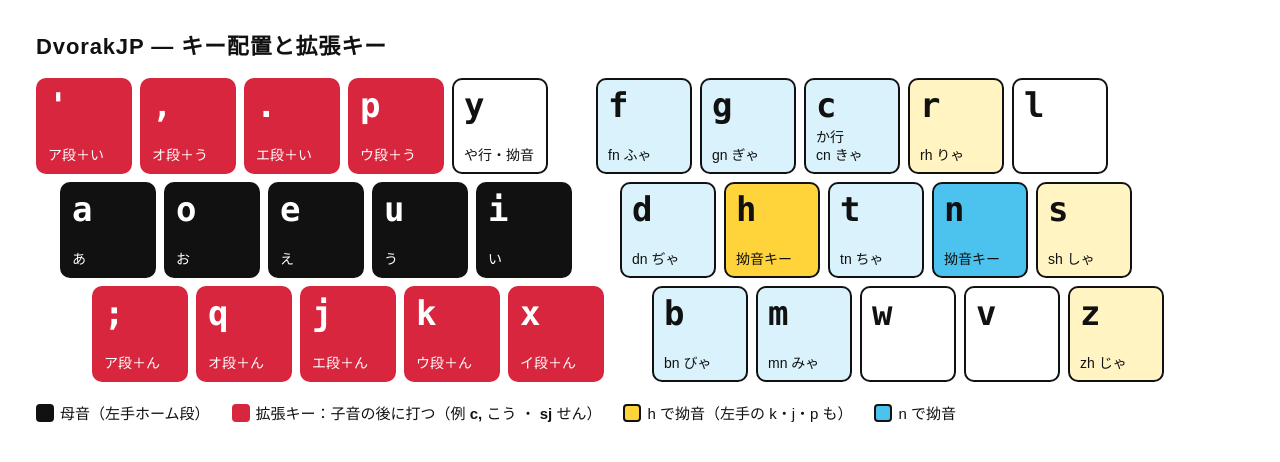
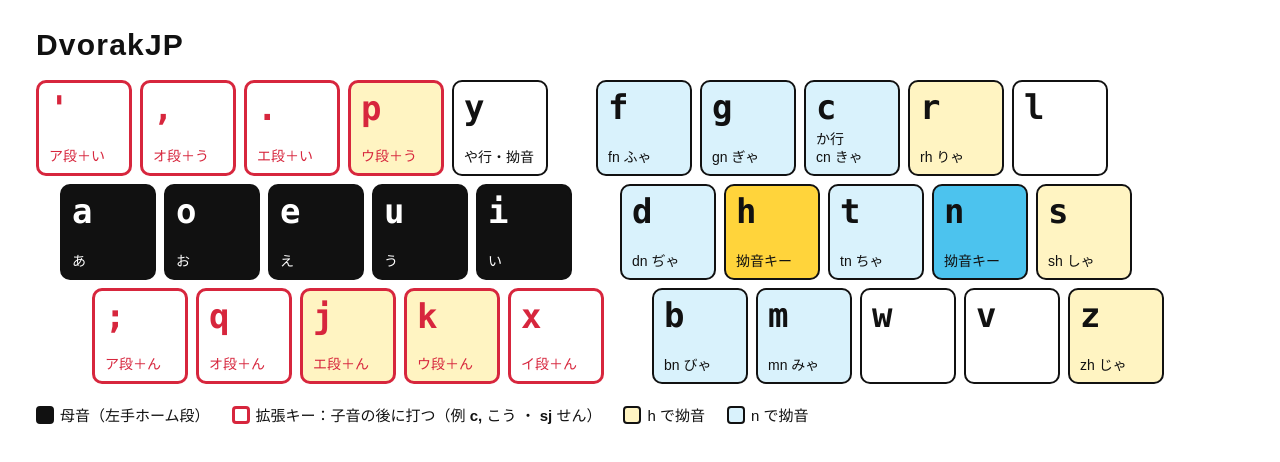
Before and after one commit to cafe6a6e/DvorakJP-lite, a website: page src/images/layout-dvorakjp.html in a window 1280 px wide. Drawn offline with Linux system fonts and the light colour scheme.

Commit message:
レイアウト図の簡素化

```diff
--- a/src/images/layout-dvorakjp.html
+++ b/src/images/layout-dvorakjp.html
@@ -1,14 +1,14 @@
 <!doctype html><html><head><meta charset="utf-8"><style>
 *{box-sizing:border-box;margin:0}
 body{width:1200px;height:455px;background:#fff;font-family:"Hiragino Sans","Hiragino Kaku Gothic ProN",sans-serif;color:#111;padding:28px 36px}
-h1{font-size:22px;font-weight:700;letter-spacing:.04em;margin-bottom:18px}
+h1{font-size:30px;font-weight:700;letter-spacing:.04em;margin-bottom:18px}
 h1 span{color:#d7263d}
 .row{display:flex;gap:8px;margin-bottom:8px}
 .k{width:96px;height:96px;border:2px solid #111;border-radius:10px;display:flex;flex-direction:column;justify-content:space-between;padding:8px 10px;background:#fff}
 .k b{font-size:34px;font-family:Menlo,monospace;line-height:1}
 .k i{font-style:normal;font-size:14px;line-height:1.25}
 .v{background:#111;color:#fff}
-.x{border-color:#d7263d;background:#d7263d;color:#fff}
+.x{border-color:#d7263d;color:#d7263d;border-width:3px}
 /* 拗音: h を使う子音は黄、n を使う子音は水色（本家の配色に合わせる） */
 .yh{background:#ffd43b}.yn{background:#4cc3ee}
 .th{background:#fff4c2}.tn{background:#d9f2fc}
@@ -16,12 +16,12 @@
 .legend{display:flex;gap:22px;margin-top:20px;font-size:15px;align-items:center}
 .sw{display:inline-block;width:18px;height:18px;border-radius:4px;border:2px solid #111;vertical-align:-3px;margin-right:6px}
 </style></head><body>
-<h1>DvorakJP — キー配置と拡張キー</h1>
+<h1>DvorakJP</h1>
 <div class="row" style="margin-left:0">
  <div class="k x"><b>'</b><i>ア段＋い</i></div>
  <div class="k x"><b>,</b><i>オ段＋う</i></div>
  <div class="k x"><b>.</b><i>エ段＋い</i></div>
- <div class="k x"><b>p</b><i>ウ段＋う</i></div>
+ <div class="k x th"><b>p</b><i>ウ段＋う</i></div>
  <div class="k"><b>y</b><i>や行・拗音</i></div>
  <div class="gap"></div>
  <div class="k tn"><b>f</b><i>fn ふゃ</i></div><div class="k tn"><b>g</b><i>gn ぎゃ</i></div><div class="k tn"><b>c</b><i>か行<br>cn きゃ</i></div><div class="k th"><b>r</b><i>rh りゃ</i></div><div class="k"><b>l</b></div>
@@ -34,16 +34,16 @@
 <div class="row" style="margin-left:56px">
  <div class="k x"><b>;</b><i>ア段＋ん</i></div>
  <div class="k x"><b>q</b><i>オ段＋ん</i></div>
- <div class="k x"><b>j</b><i>エ段＋ん</i></div>
- <div class="k x"><b>k</b><i>ウ段＋ん</i></div>
+ <div class="k x th"><b>j</b><i>エ段＋ん</i></div>
+ <div class="k x th"><b>k</b><i>ウ段＋ん</i></div>
  <div class="k x"><b>x</b><i>イ段＋ん</i></div>
  <div class="gap"></div>
  <div class="k tn"><b>b</b><i>bn びゃ</i></div><div class="k tn"><b>m</b><i>mn みゃ</i></div><div class="k"><b>w</b></div><div class="k"><b>v</b></div><div class="k th"><b>z</b><i>zh じゃ</i></div>
 </div>
 <div class="legend">
  <span><span class="sw" style="background:#111"></span>母音（左手ホーム段）</span>
- <span><span class="sw" style="background:#d7263d;border-color:#d7263d"></span>拡張キー：子音の後に打つ（例 <b>c,</b> こう ・ <b>sj</b> せん）</span>
- <span><span class="sw" style="background:#ffd43b"></span>h で拗音（左手の k・j・p も）</span>
- <span><span class="sw" style="background:#4cc3ee"></span>n で拗音</span>
+ <span><span class="sw" style="border-color:#d7263d;border-width:3px"></span>拡張キー：子音の後に打つ（例 <b>c,</b> こう ・ <b>sj</b> せん）</span>
+ <span><span class="sw" style="background:#fff4c2"></span>h で拗音</span>
+ <span><span class="sw" style="background:#d9f2fc"></span>n で拗音</span>
 </div>
 </body></html>
```
Also changed, not shown: src/images/layout.html (+2 -2 lines), README.md, docs/images/layout-dvorakjp.webp, docs/images/layout.webp.
